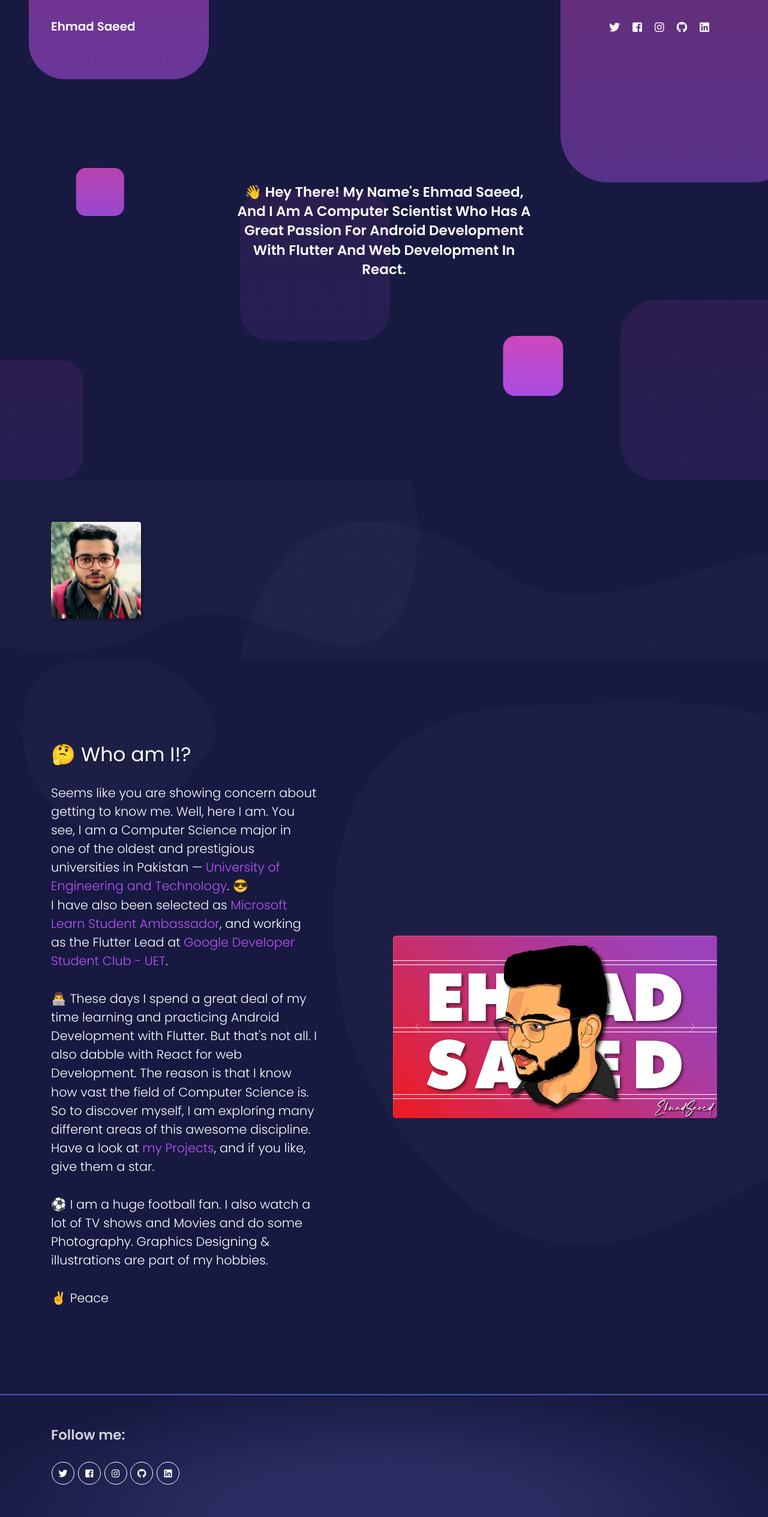
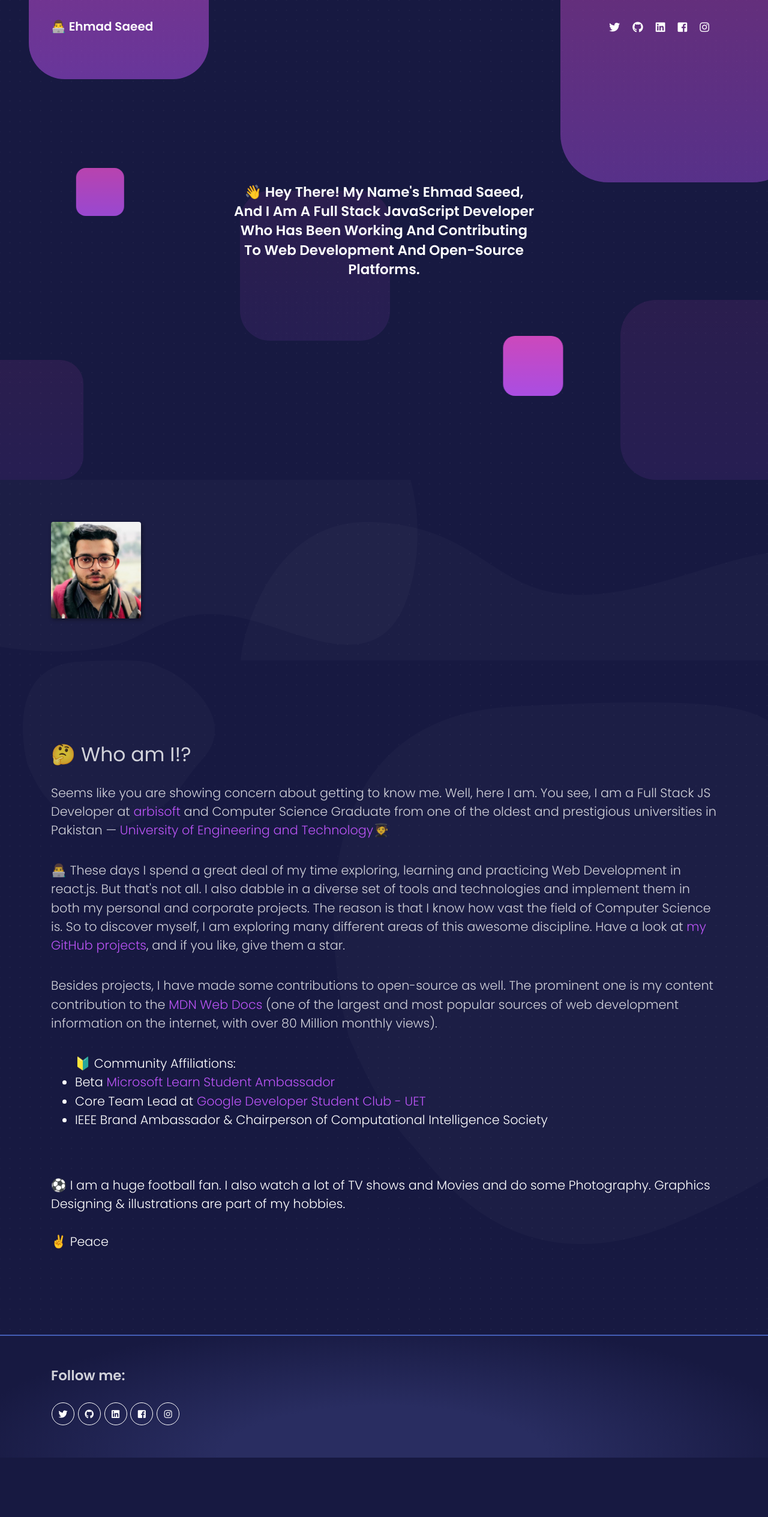
Before and after one commit to justEhmadSaeed/justehmadsaeed.github.io, a website: page index.html in a window 1280 px wide. Shown: the whole page at 60% size. After the commit the page ends 2430 px from the top, so only its background shows below. Drawn offline with Linux system fonts and the light colour scheme.

Commit message:
feat: update content and optimize the assets

```diff
--- a/index.html
+++ b/index.html
@@ -16,60 +16,108 @@
 
 <!DOCTYPE html>
 <html lang="en">
-
 	<head>
 		<meta charset="utf-8" />
-  <meta name="viewport" content="width=device-width, initial-scale=1, shrink-to-fit=no">
+		<meta
+			name="viewport"
+			content="width=device-width, initial-scale=1, shrink-to-fit=no"
+		/>
 		<!-- Theme Color on Mobile Browsers -->
 		<meta name="theme-color" content="#171941" />
-  <meta property="og:image" content="https://avatars.githubusercontent.com/u/46846821?v=4" />
-  <meta property="og:image:secure_url" content="https://avatars.githubusercontent.com/u/46846821?v=4" />
-  <meta property="og:description"
-    content="Hey There! I Am A Computer Scientist Who Has A Great Passion For Android Development With Flutter And Web Development In MERN Stack." />
-  <meta name="description"
-    content="I Am A Computer Scientist Who Has A Great Passion For Web Development In MERN Stack And Android Development With Flutter.">
-  <link rel="apple-touch-icon" sizes="76x76" href="./assets/img/Asset_1.png">
-  <link rel="icon" type="image/png" href="./assets/img/Asset_1.png">
+		<meta
+			property="og:image"
+			content="https://avatars.githubusercontent.com/u/46846821?v=4"
+		/>
+		<meta
+			property="og:image:secure_url"
+			content="https://avatars.githubusercontent.com/u/46846821?v=4"
+		/>
+		<meta
+			property="og:description"
+			content="My name's Ehmad Saeed, and I am a Full Stack
+      JavaScript Developer who has been working and contributing to web
+      development and Open-Source platforms."
+		/>
+		<meta
+			name="description"
+			content="My name's Ehmad Saeed, and I am a Full Stack
+      JavaScript Developer who has been working and contributing to web
+      development and Open-Source platforms."
+		/>
+		<link
+			rel="apple-touch-icon"
+			sizes="76x76"
+			href="./assets/img/Asset_1.png"
+		/>
+		<link rel="icon" type="image/png" href="./assets/img/Asset_1.png" />
 		<link rel="image_src" href="./assets/img/Asset_1.png" />
-  <title>
-    Ehmad Saeed — Web & Android Developer | Designer
-  </title>
+		<title>Ehmad Saeed — Full Stack JavaScript Developer</title>
 		<!--     Fonts and icons     -->
-  <link href="https://fonts.googleapis.com/css?family=Poppins:200,300,400,600,700,800" rel="stylesheet" />
-  <link href="https://use.fontawesome.com/releases/v5.0.6/css/all.css" rel="stylesheet">
+		<link
+			href="https://fonts.googleapis.com/css?family=Poppins:200,300,400,600,700,800"
+			rel="stylesheet"
+		/>
+		<link
+			href="https://use.fontawesome.com/releases/v5.0.6/css/all.css"
+			rel="stylesheet"
+		/>
 		<!-- Nucleo Icons -->
 		<link href="./assets/css/nucleo-icons.css" rel="stylesheet" />
 		<!-- CSS Files -->
-  <link href="./assets/css/blk-design-system.css?v=1.0.0" rel="stylesheet" />
+		<link href="./assets/css/blk-design-system.css" rel="stylesheet" />
 	</head>
 
 	<body class="index-page">
 		<!-- Navbar -->
-  <nav class="navbar navbar-expand-lg fixed-top navbar-transparent " color-on-scroll="100">
+		<nav
+			class="navbar navbar-expand-lg fixed-top navbar-transparent"
+			color-on-scroll="100"
+		>
 			<div class="container">
 				<div class="navbar-translate">
-        <a class="navbar-brand" href="" rel="tooltip" title="Web & Mobile App Developer" data-placement="bottom">
-          <span>Ehmad Saeed</span>
+					<a
+						class="navbar-brand"
+						href=""
+						rel="tooltip"
+						title="Web & Mobile App Developer"
+						data-placement="bottom"
+					>
+						<span>👨‍💻 Ehmad Saeed</span>
 						<!-- Design System -->
 					</a>
-        <button class="navbar-toggler navbar-toggler" type="button" data-toggle="collapse" data-target="#navigation"
-          aria-controls="navigation-index" aria-expanded="false" aria-label="Toggle navigation">
+					<button
+						class="navbar-toggler navbar-toggler"
+						type="button"
+						data-toggle="collapse"
+						data-target="#navigation"
+						aria-controls="navigation-index"
+						aria-expanded="false"
+						aria-label="Toggle navigation"
+					>
 						<span class="navbar-toggler-bar bar1"></span>
 						<span class="navbar-toggler-bar bar2"></span>
 						<span class="navbar-toggler-bar bar3"></span>
 					</button>
 				</div>
-      <div class="collapse navbar-collapse justify-content-end" id="navigation">
+				<div
+					class="collapse navbar-collapse justify-content-end"
+					id="navigation"
+				>
 					<div class="navbar-collapse-header">
 						<div class="row">
 							<div class="col-6 collapse-brand">
-              <a>
-                Ehmad Saeed 👨‍💻
-              </a>
+								<a> Ehmad Saeed 👨‍💻 </a>
 							</div>
 							<div class="col-6 collapse-close text-right">
-              <button type="button" class="navbar-toggler" data-toggle="collapse" data-target="#navigation"
-                aria-controls="navigation-index" aria-expanded="false" aria-label="Toggle navigation">
+								<button
+									type="button"
+									class="navbar-toggler"
+									data-toggle="collapse"
+									data-target="#navigation"
+									aria-controls="navigation-index"
+									aria-expanded="false"
+									aria-label="Toggle navigation"
+								>
 									<i class="tim-icons icon-simple-remove"></i>
 								</button>
 							</div>
@@ -77,38 +125,68 @@
 					</div>
 					<ul class="navbar-nav">
 						<li class="nav-item p-0">
-            <a class="nav-link" rel="tooltip" title="Follow me on Twitter" data-placement="bottom"
-              href="https://twitter.com/justEhmadSaeed" target="_blank">
+							<a
+								class="nav-link"
+								rel="tooltip"
+								title="Follow me on Twitter"
+								data-placement="bottom"
+								href="https://twitter.com/justEhmadSaeed"
+								target="_blank"
+							>
 								<i class="fab fa-twitter"></i>
 								<p class="d-lg-none d-xl-none">Twitter</p>
 							</a>
 						</li>
 						<li class="nav-item p-0">
-            <a class="nav-link" rel="tooltip" title="Add me on Facebook" data-placement="bottom"
-              href="https://www.facebook.com/justEhmadSaeed" target="_blank">
+							<a
+								class="nav-link"
+								rel="tooltip"
+								title="Follow me on Github"
+								data-placement="bottom"
+								href="https://github.com/justEhmadSaeed"
+								target="_blank"
+							>
+								<i class="fab fa-github"></i>
+								<p class="d-lg-none d-xl-none">Github</p>
+							</a>
+						</li>
+						<li class="nav-item p-0">
+							<a
+								class="nav-link"
+								rel="tooltip"
+								title="Connect with me"
+								data-placement="bottom"
+								href="https://www.linkedin.com/in/justehmadsaeed/"
+								target="_blank"
+							>
+								<i class="fab fa-linkedin"></i>
+								<p class="d-lg-none d-xl-none">LinkedIn</p>
+							</a>
+						</li>
+						<li class="nav-item p-0">
+							<a
+								class="nav-link"
+								rel="tooltip"
+								title="Add me on Facebook"
+								data-placement="bottom"
+								href="https://www.facebook.com/justEhmadSaeed"
+								target="_blank"
+							>
 								<i class="fab fa-facebook-square"></i>
 								<p class="d-lg-none d-xl-none">Facebook</p>
 							</a>
 						</li>
 						<li class="nav-item p-0">
-            <a class="nav-link" rel="tooltip" title="Follow me on Instagram" data-placement="bottom"
-              href="https://www.instagram.com/justEhmadSaeed" target="_blank">
+							<a
+								class="nav-link"
+								rel="tooltip"
+								title="Follow me on Instagram"
+								data-placement="bottom"
+								href="https://www.instagram.com/justEhmadSaeed"
+								target="_blank"
+							>
 								<i class="fab fa-instagram"></i>
 								<p class="d-lg-none d-xl-none">Instagram</p>
-            </a>
-          </li>
-          <li class="nav-item p-0">
-            <a class="nav-link" rel="tooltip" title="Follow me on Github" data-placement="bottom"
-              href="https://github.com/justEhmadSaeed" target="_blank">
-              <i class="fab fa-github"></i>
-              <p class="d-lg-none d-xl-none">Github</p>
-            </a>
-          </li>
-          <li class="nav-item p-0">
-            <a class="nav-link" rel="tooltip" title="Connect with me" data-placement="bottom"
-              href="https://www.linkedin.com/in/justehmadsaeed/" target="_blank">
-              <i class="fab fa-linkedin"></i>
-              <p class="d-lg-none d-xl-none">LinkedIn</p>
 							</a>
 						</li>
 					</ul>
@@ -127,141 +205,185 @@
 				<div class="squares square7"></div>
 				<div class="container">
 					<div class="content-center brand">
-
-          <h3>👋 Hey there! My name's Ehmad Saeed, and I am a Computer Scientist who has a great passion for Android
-            Development with Flutter
-            and Web Development in React. </h3>
+						<h3>
+							👋 Hey there! My name's Ehmad Saeed, and I am a Full Stack
+							JavaScript Developer who has been working and contributing to web
+							development and Open-Source platforms.
+						</h3>
 					</div>
 				</div>
 			</div>
 			<div class="main">
-
-
-
 				<div class="section section-typo">
-        <img src="assets/img/path1.png" class="path">
-        <img src="assets/img/path3.png" class="path path1">
+					<img src="assets/img/path1.png" class="path" />
+					<img src="assets/img/path3.png" class="path path1" />
 					<div class="container">
-
 						<!-- <div class="space-50"></div> -->
 						<div id="images">
-
 							<div class="row">
 								<div class="col-sm-3 col-6">
-                <img src="assets/img/Asset_1.png" alt="Raised image" class="img-fluid rounded shadow-lg"
-                  style="width: 150px;">
+									<img
+										src="assets/img/Asset_1.png"
+										alt="Raised image"
+										class="img-fluid rounded shadow-lg"
+										style="width: 150px"
+									/>
 								</div>
 							</div>
 						</div>
 					</div>
 				</div>
 				<div class="section section-javascript" id="javascriptComponents">
-        <img src="assets/img/path5.png" class="path">
-        <img src="assets/img/path5.png" class="path path1">
+					<img src="assets/img/path5.png" class="path" />
+					<img src="assets/img/path5.png" class="path path1" />
 					<div class="section">
-          <div class="container">
-            <div class="row justify-content-between align-items-center">
-              <div class="col-lg-5 mb-5 mb-lg-0 ">
-                <h1 class="text-white font-weight-light"><strong>🤔 Who am I!?</strong></h1>
-                <p style="font-size:1.3rem; " class="text-white mt-4">Seems like you are showing concern about getting
-                  to know me. Well, here I am. You see, I am a Computer Science major in one of the oldest and
-                  prestigious universities in Pakistan — <a href="https://uet.edu.pk/" target="_blank">University of
-                    Engineering and Technology</a>. 😎
-                  <br>
-                  I have also been selected as <a href="https://studentambassadors.microsoft.com/" target="_blank"
-                    rel="noopener noreferrer">Microsoft Learn Student Ambassador</a>,
-                  and working as the Flutter Lead at <a href="https://developers.google.com/community/dsc"
-                    target="_blank" rel="noopener noreferrer">Google Developer Student Club - UET</a>.
-                  <br>
-                  <br>
-                  👨‍💻 These days I spend a great deal of my time learning and practicing Android Development with
-                  Flutter. But
-                  that's not all. I also dabble with React for web Development. The reason is that I know how
-                  vast the
-                  field of Computer Science is. So to discover myself, I am exploring many different areas of
-                  this
-                  awesome discipline. Have a look at <a href="https://github.com/justEhmadSaeed?tab=repositories"
-                    target="_blank" rel="noopener noreferrer">my Projects</a>, and if you like, give them a star.
-                  <br>
-                  <br>
-                  ⚽ I am a huge football fan. I also watch a lot of TV shows and Movies and do some Photography.
-                  Graphics Designing & illustrations are part of my hobbies.
-                  <br>
-                  <br>
+						<div style="font-size: 1.3rem" class="container text-white">
+							<div class="text-white font-weight-light">
+								<h1 class="font-weight-light">
+									<strong>🤔 Who am I!?</strong>
+								</h1>
+								<p>
+									Seems like you are showing concern about getting to know me.
+									Well, here I am. You see, I am a Full Stack JS Developer at
+									<a
+										href="https://arbisoft.com"
+										target="_blank"
+										rel="noopener noreferrer"
+										>arbisoft</a
+									>
+									and Computer Science Graduate from one of the oldest and
+									prestigious universities in Pakistan —
+									<a
+										href="https://uet.edu.pk/"
+										target="_blank"
+										rel="noopener noreferrer"
+										>University of Engineering and Technology</a
+									>🧑‍🎓
+								</p>
+								<br />
+								<p>
+									👨‍💻 These days I spend a great deal of my time exploring,
+									learning and practicing Web Development in react.js. But
+									that's not all. I also dabble in a diverse set of tools and
+									technologies and implement them in both my personal and
+									corporate projects. The reason is that I know how vast the
+									field of Computer Science is. So to discover myself, I am
+									exploring many different areas of this awesome discipline.
+									Have a look at
+									<a
+										href="https://github.com/justEhmadSaeed?tab=repositories"
+										target="_blank"
+										rel="noopener noreferrer"
+										>my GitHub projects</a
+									>, and if you like, give them a star.
+								</p>
+								<br />
+								<p>
+									Besides projects, I have made some contributions to
+									open-source as well. The prominent one is my content
+									contribution to the
+									<a
+										href="https://developer.mozilla.org/en-US/"
+										target="_blank"
+										rel="noopener noreferrer"
+										>MDN Web Docs</a
+									>
+									(one of the largest and most popular sources of web
+									development information on the internet, with over 80 Million
+									monthly views).
+								</p>
+								<br />
+								<ul>
+									🔰 Community Affiliations:
+									<li>
+										Beta
+										<a
+											href="https://studentambassadors.microsoft.com/"
+											target="_blank"
+											rel="noopener noreferrer"
+											>Microsoft Learn Student Ambassador</a
+										>
+									</li>
+									<li>
+										Core Team Lead at
+										<a
+											href="https://developers.google.com/community/dsc"
+											target="_blank"
+											rel="noopener noreferrer"
+											>Google Developer Student Club - UET</a
+										>
+									</li>
+									<li>
+										IEEE Brand Ambassador & Chairperson of Computational
+										Intelligence Society
+									</li>
+								</ul>
+								<br />
+								<br />
+								⚽ I am a huge football fan. I also watch a lot of TV shows and
+								Movies and do some Photography. Graphics Designing &
+								illustrations are part of my hobbies.
+								<br />
+								<br />
 								✌ Peace
-
-                </p>
-              </div>
-              <div class="col-lg-6">
-                <div id="carouselExampleControls" class="carousel slide">
-                  <div class="carousel-inner">
-                    <div class="carousel-item active">
-                      <img class="d-block w-100" src="assets/img/ehmad-vector.jpg" alt="ehmad-vector">
-                    </div>
-                    <div class="carousel-item">
-                      <img class="d-block w-100" src="assets/img/deadpool-vector.jpg" alt="deadpool-vector">
-                    </div>
-                    <div class="carousel-item">
-                      <img class="d-block w-100" src="assets/img/character.jpg" alt="character">
-                    </div>
-                    <div class="carousel-item">
-                      <img class="d-block w-100" src="assets/img/badshadi_mosque.jpg" alt="badshadi_mosque">
-                    </div>
-                    <div class="carousel-item">
-                      <img class="d-block w-100" src="assets/img/sunset-2.jpeg" alt="sunset-2">
-                    </div>
-                    <div class="carousel-item">
-                      <img class="d-block w-100" src="assets/img/sunset.jpeg" alt="sunset">
-                    </div>
-                  </div>
-                  <a class="carousel-control-prev" href="#carouselExampleControls" role="button" data-slide="prev">
-                    <i class="tim-icons icon-minimal-left"></i>
-                    <span class="sr-only">Previous</span>
-                  </a>
-                  <a class="carousel-control-next" href="#carouselExampleControls" role="button" data-slide="next">
-                    <i class="tim-icons icon-minimal-right"></i>
-                    <span class="sr-only">Next</span>
-                  </a>
-                </div>
-              </div>
 							</div>
 						</div>
 					</div>
 				</div>
 
 				<!-- Mini Modal -->
-
 			</div>
 			<footer class="footer">
 				<div class="container">
 					<div class="row">
 						<div class="col-md-3">
-            <h3 style="margin-top: 0;" class="title">Follow me:</h3>
+							<h3 style="margin-top: 0" class="title">Follow me:</h3>
 							<!-- <div class="btn-wrapper profile"> -->
 
-            <a target="_blank" href="https://twitter.com/justEhmadSaeed"
-              class="btn btn-icon btn-neutral btn-round btn-simple" data-toggle="tooltip"
-              data-original-title="Follow me">
+							<a
+								target="_blank"
+								href="https://twitter.com/justEhmadSaeed"
+								class="btn btn-icon btn-neutral btn-round btn-simple"
+								data-toggle="tooltip"
+								data-original-title="Follow me"
+							>
 								<i class="fab fa-twitter"></i>
 							</a>
-            <a target="_blank" href="https://www.facebook.com/justEhmadSaeed"
-              class="btn btn-icon btn-neutral btn-round btn-simple" data-toggle="tooltip" data-original-title="Add me">
+							<a
+								target="_blank"
+								href="https://github.com/justEhmadSaeed"
+								class="btn btn-icon btn-neutral btn-round btn-simple"
+								data-toggle="tooltip"
+								data-original-title="Follow me"
+							>
+								<i class="fab fa-github"></i>
+							</a>
+							<a
+								target="_blank"
+								href="https://www.linkedin.com/in/justehmadsaeed/"
+								class="btn btn-icon btn-neutral btn-round btn-simple"
+								data-toggle="tooltip"
+								data-original-title="Connect with me"
+							>
+								<i class="fab fa-linkedin"></i>
+							</a>
+							<a
+								target="_blank"
+								href="https://www.facebook.com/justEhmadSaeed"
+								class="btn btn-icon btn-neutral btn-round btn-simple"
+								data-toggle="tooltip"
+								data-original-title="Add me"
+							>
 								<i class="fab fa-facebook-square"></i>
 							</a>
-            <a target="_blank" href="https://instagram.com/justEhmadSaeed"
-              class="btn btn-icon btn-neutral  btn-round btn-simple" data-toggle="tooltip"
-              data-original-title="Follow me">
+							<a
+								target="_blank"
+								href="https://instagram.com/justEhmadSaeed"
+								class="btn btn-icon btn-neutral btn-round btn-simple"
+								data-toggle="tooltip"
+								data-original-title="Follow me"
+							>
 								<i class="fab fa-instagram"></i>
-            </a>
-            <a target="_blank" href="https://github.com/justEhmadSaeed"
-              class="btn btn-icon btn-neutral  btn-round btn-simple" data-toggle="tooltip"
-              data-original-title="Follow me">
-              <i class="fab fa-github"></i>
-            </a>
-            <a target="_blank" href="https://www.linkedin.com/in/justehmadsaeed/"
-              class="btn btn-icon btn-neutral  btn-round btn-simple" data-toggle="tooltip"
-              data-original-title="Connect with me">
-              <i class="fab fa-linkedin"></i>
 							</a>
 						</div>
 					</div>
@@ -269,23 +391,41 @@
 			</footer>
 		</div>
 		<!--   Core JS Files   -->
-  <script src="./assets/js/core/jquery.min.js" type="text/javascript"></script>
-  <script src="./assets/js/core/popper.min.js" type="text/javascript"></script>
-  <script src="./assets/js/core/bootstrap.min.js" type="text/javascript"></script>
+		<script
+			src="./assets/js/core/jquery.min.js"
+			type="text/javascript"
+		></script>
+		<script
+			src="./assets/js/core/popper.min.js"
+			type="text/javascript"
+		></script>
+		<script
+			src="./assets/js/core/bootstrap.min.js"
+			type="text/javascript"
+		></script>
 		<script src="./assets/js/plugins/perfect-scrollbar.jquery.min.js"></script>
 		<!--  Plugin for Switches, full documentation here: http://www.jque.re/plugins/version3/bootstrap.switch/ -->
 		<script src="./assets/js/plugins/bootstrap-switch.js"></script>
 		<!--  Plugin for the Sliders, full documentation here: http://refreshless.com/nouislider/ -->
-  <script src="./assets/js/plugins/nouislider.min.js" type="text/javascript"></script>
+		<script
+			src="./assets/js/plugins/nouislider.min.js"
+			type="text/javascript"
+		></script>
 		<!-- Chart JS -->
 		<script src="./assets/js/plugins/chartjs.min.js"></script>
 		<!--  Plugin for the DatePicker, full documentation here: https://github.com/uxsolutions/bootstrap-datepicker -->
 		<script src="./assets/js/plugins/moment.min.js"></script>
-  <script src="./assets/js/plugins/bootstrap-datetimepicker.js" type="text/javascript"></script>
+		<script
+			src="./assets/js/plugins/bootstrap-datetimepicker.js"
+			type="text/javascript"
+		></script>
 		<!-- Black Dashboard DEMO methods, don't include it in your project! -->
 		<script src="./assets/demo/demo.js"></script>
 		<!-- Control Center for Black UI Kit: parallax effects, scripts for the example pages etc -->
-  <script src="./assets/js/blk-design-system.min.js?v=1.0.0" type="text/javascript"></script>
+		<script
+			src="./assets/js/blk-design-system.min.js?v=1.0.0"
+			type="text/javascript"
+		></script>
 		<script>
 			$(document).ready(function () {
 				blackKit.initDatePicker();
@@ -293,14 +433,15 @@
 			});
 
 			function scrollToDownload() {
-
 				if ($('.section-download').length != 0) {
-        $("html, body").animate({
-          scrollTop: $('.section-download').offset().top
-        }, 1000);
+					$('html, body').animate(
+						{
+							scrollTop: $('.section-download').offset().top,
+						},
+						1000
+					);
 				}
 			}
 		</script>
 	</body>
-
 </html>
```
Also changed, not shown: gulpfile.js (+8 -8 lines), package.json (+10 -6 lines), assets/img/badshadi_mosque.jpg (deleted), assets/img/character.jpg (deleted), assets/img/deadpool-vector.jpg (deleted), assets/img/ehmad-vector.jpg (deleted), assets/img/sunset-2.jpeg (deleted), assets/img/sunset.jpeg (deleted), 1 other file. Lines whose indentation alone changed are shown as unchanged.
